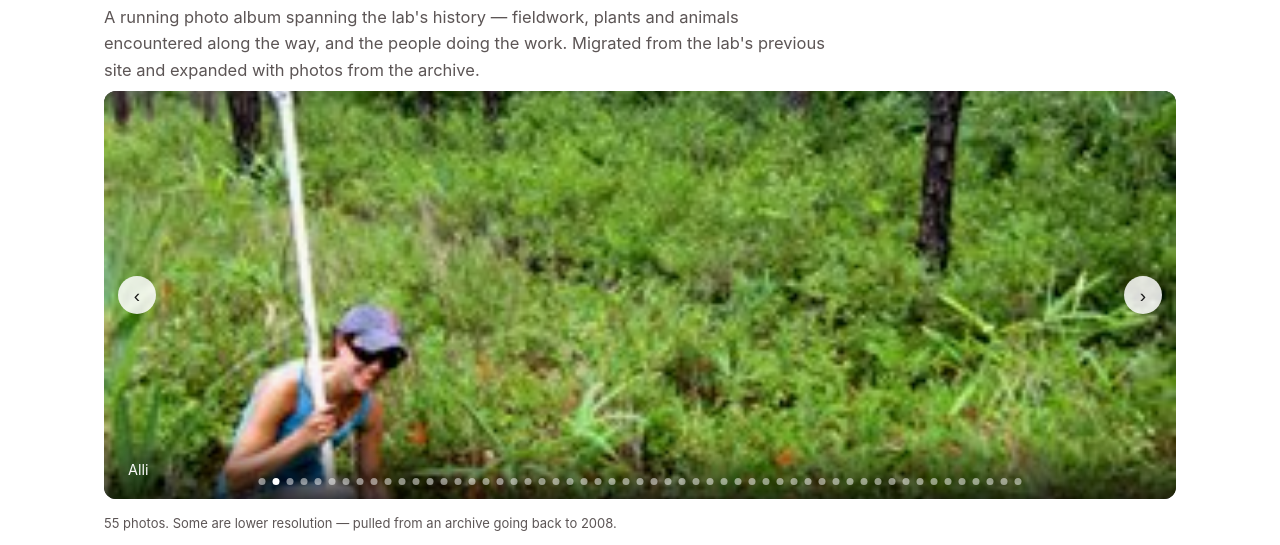
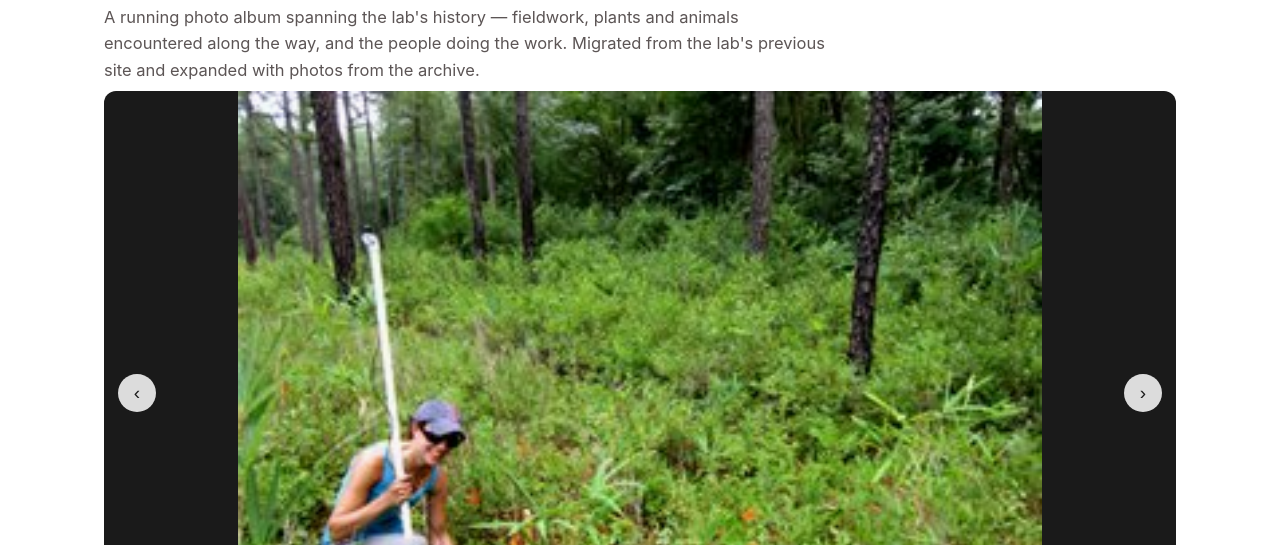
Before and after one commit to ebernhar/wright-lab-website, a plain HTML site: page photos.html in a window 1280 px wide. Shown: the part 255-800 px from the top of the page. Drawn offline with Linux system fonts and the light colour scheme.

Commit message:
Fix slideshow cropping full photos in Lab in Action gallery
Switched .slide from background-size:cover to contain so the whole
photo shows instead of cropping heads/sky/ground on the many mixed
portrait and landscape shots in the archive. Also softened the
container from a 21:8 cinematic letterbox to 16:9, which fits the
photo mix better on average.

Co-Authored-By: Claude Sonnet 5 <noreply@anthropic.com>

```diff
--- a/theme.css
+++ b/theme.css
@@ -401,14 +401,15 @@ section.tight{padding-top:0;}
 .slideshow{
   position:relative;
   width:100%;
-  aspect-ratio:21/8;
+  aspect-ratio:16/9;
   border-radius:12px;
   overflow:hidden;
   background:var(--ink);
 }
 .slide{
   position:absolute; inset:0;
-  background-size:cover;
+  background-size:contain;
+  background-repeat:no-repeat;
   background-position:center;
   opacity:0;
   transition:opacity 1.1s ease;
```
